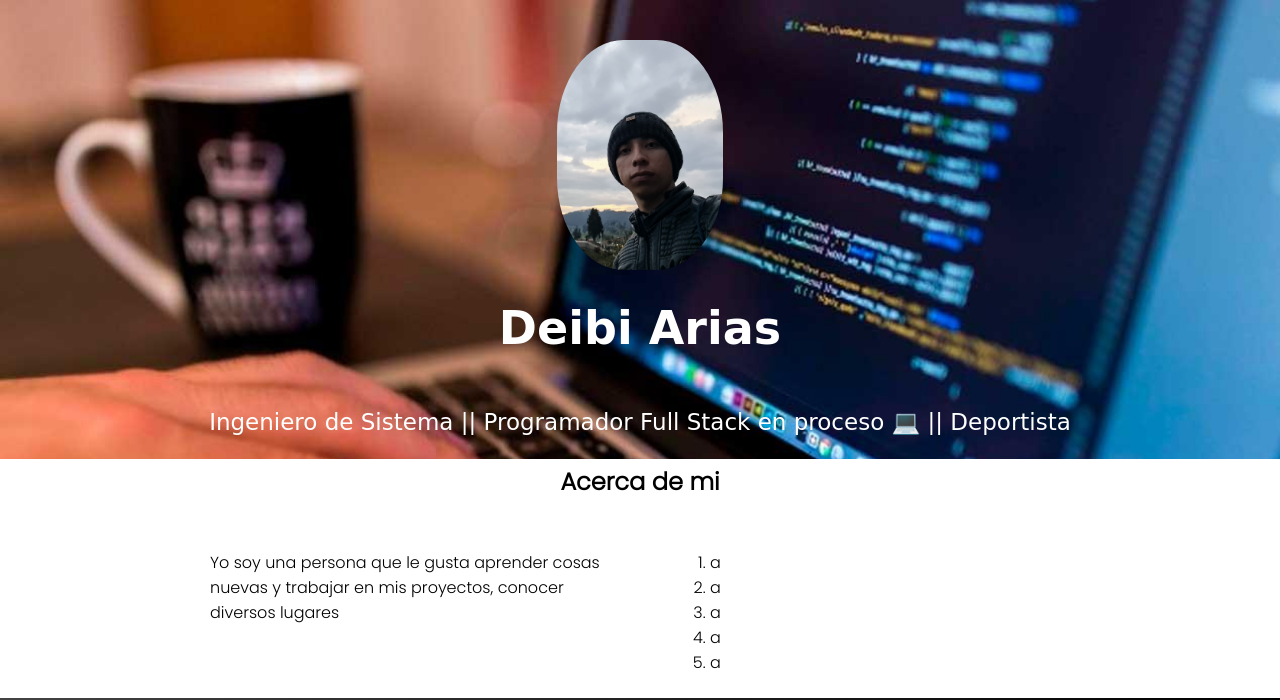
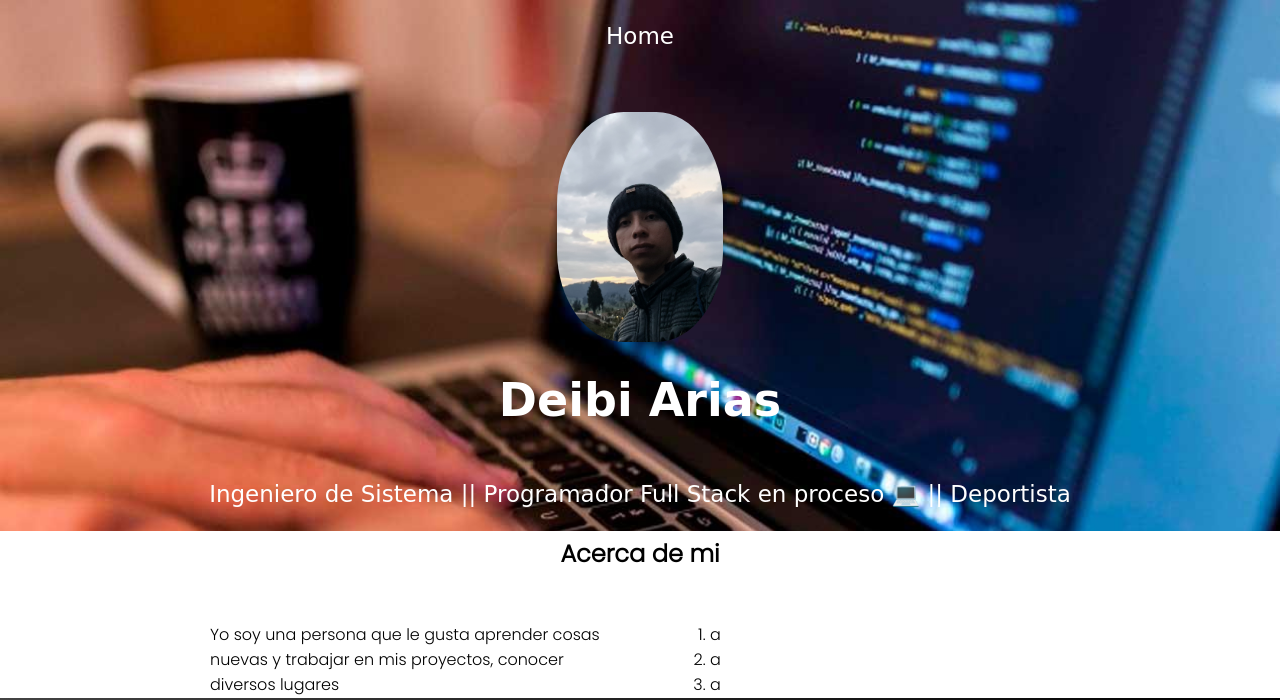
Before and after one commit to dgagan2/Proyectos, a plain HTML site: page Proyecto/index.html in a window 1280 px wide. Shown: the top 700 px of the page. Drawn offline with Linux system fonts and the light colour scheme; a web font is replaced by a local one.

Commit message:
Actualizacion

```diff
--- a/Proyecto/index.html
+++ b/Proyecto/index.html
@@ -6,10 +6,14 @@
     <meta name="viewport" content="width=device-width, initial-scale=1.0">
     <link href="./css/index.css" rel="stylesheet" >
     <title>MI CV</title>
-    <link rel="shortcut icon" href="./media/icon.png">
+
 </head>
 <body>
     <header>
+        <link rel="shortcut icon" href="./media/icon.png">
+        <nav>
+            <p>Home</p>
+        </nav>
         <img  class="photo_perfil" src="./media/perfil.jpg" alt="profile-image"/>
         <h1>Deibi Arias</h1>
         <p>Ingeniero de Sistema || Programador Full Stack en proceso 💻 || Deportista</p>
```
